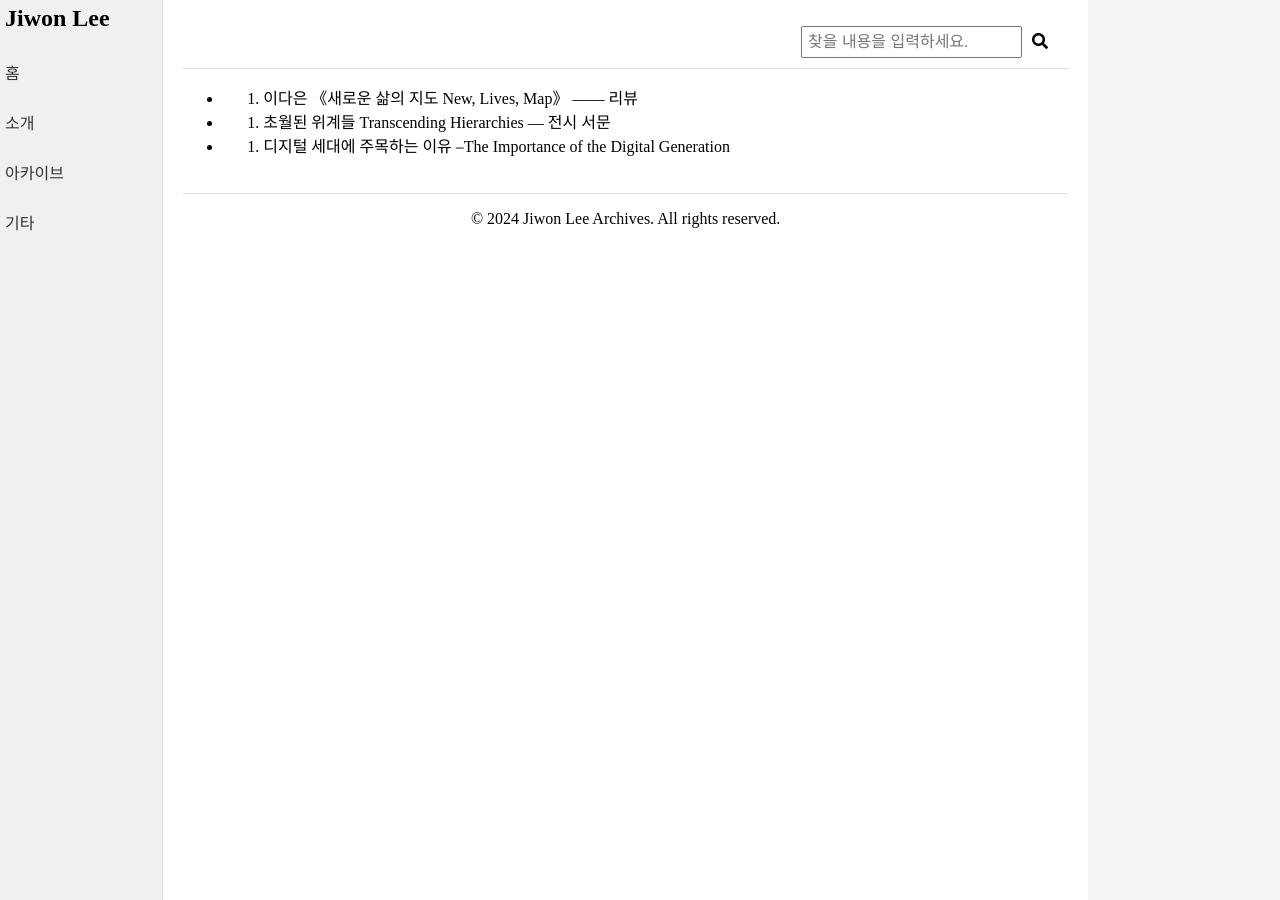
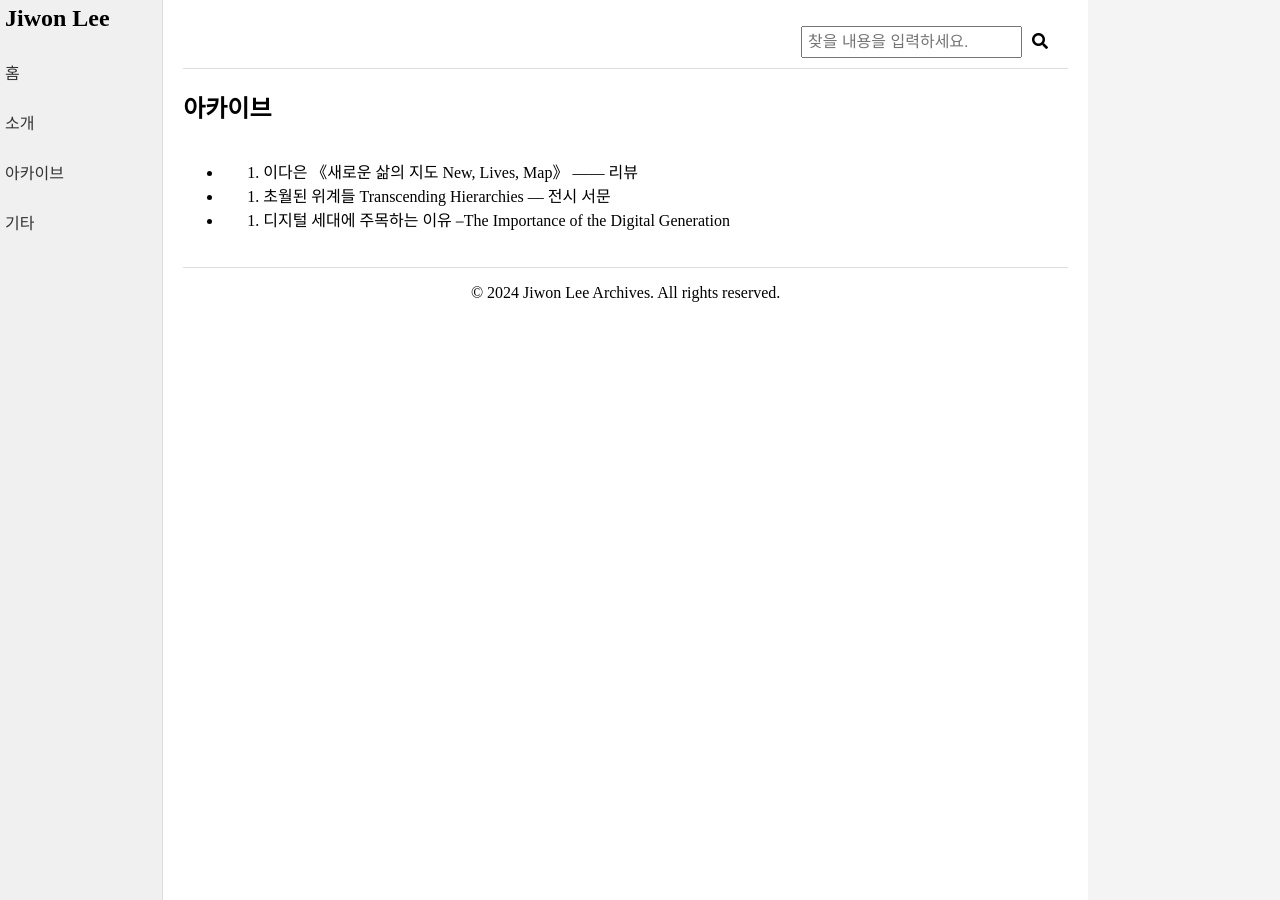
Before and after one commit to LfayeJ/archives, a Jekyll site: the page built from archive.md, in a window 1280 px wide. Built offline with Jekyll 4.4.1, drawn with Linux system fonts in a browser that asks for light colours; some web fonts are replaced.

Commit message:
Update archive.md

```diff
--- a/archive.md
+++ b/archive.md
@@ -2,6 +2,7 @@
 layout: default
 title: 아카이브
 ---
+## 아카이브
 
 - 3. [이다은 《새로운 삶의 지도 New, Lives, Map》 —— 리뷰](archives_0003.md)
 
```
